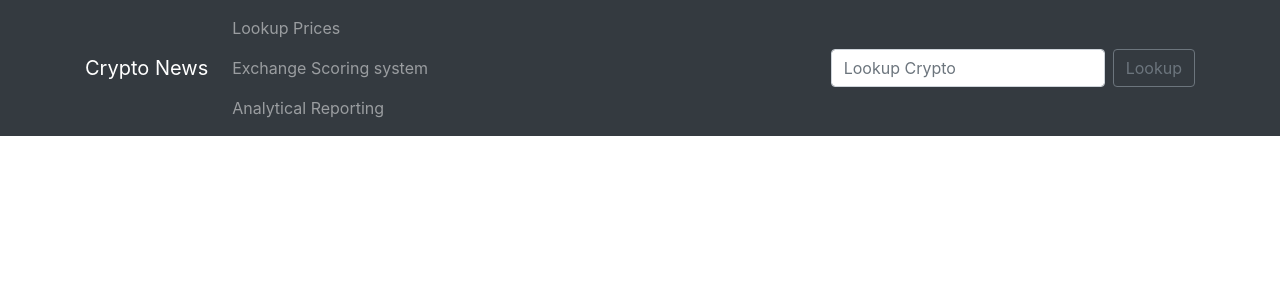
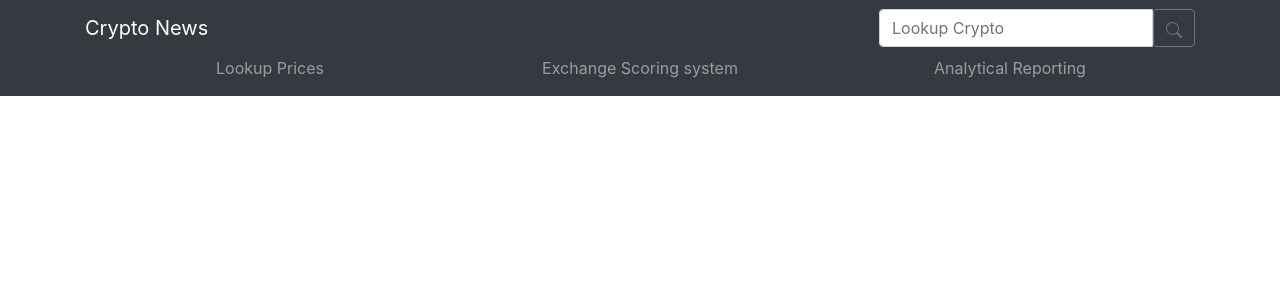
Before and after one commit to LOKaEDe/FITE7001_Project, a Django app: template crypto_news_app/templates/base.html in a window 1280 px wide. Shown: the top 300 px of the page. Run offline with Django 3.2, Linux system fonts and the light colour scheme; the template is opened without the code that fills it, so the values that code supplies are empty; some libraries are stand-ins or nearby versions.

Commit message:
update nav & home

```diff
--- a/crypto_news_app/templates/base.html
+++ b/crypto_news_app/templates/base.html
@@ -7,33 +7,47 @@
 
     <!-- Bootstrap CSS -->
     <link rel="stylesheet" href="https://stackpath.bootstrapcdn.com/bootstrap/4.1.3/css/bootstrap.min.css" integrity="sha384-MCw98/SFnGE8fJT3GXwEOngsV7Zt27NXFoaoApmYm81iuXoPkFOJwJ8ERdknLPMO" crossorigin="anonymous">
-
-    <title>Crypto News</title>
   </head>
   <body>
-  	<nav class="navbar navbar-expand-lg navbar-dark bg-dark">
-  		<div class="container">
-	  	  <a class="navbar-brand" href="{% url 'home' %}">Crypto News</a>
-	  	  <button class="navbar-toggler" type="button" data-toggle="collapse" data-target="#navbarSupportedContent" aria-controls="navbarSupportedContent" aria-expanded="false" aria-label="Toggle navigation">
+
+   	<nav class="navbar navbar-expand-lg navbar-dark bg-dark flex-column">
+  		<div class="container d-flex text-center">
+		  <button class="navbar-toggler border-0" type="button" data-toggle="collapse" data-target="#navbarSupportedContent" aria-controls="navbarSupportedContent" aria-expanded="false" aria-label="Toggle navigation">
 	  	    <span class="navbar-toggler-icon"></span>
 	  	  </button>
+	  	  <a class="navbar-brand mx-auto mx-lg-0" href="{% url 'home' %}">Crypto News</a>
+			<form class="form-inline my-2 my-lg-0 d-flex ml-auto" method="POST" action="{% url 'prices' %}">
+            {% csrf_token %}
+			  <div class="input-group">
+	  	        <input class="form-control" type="search" name="quote" placeholder="Lookup Crypto" aria-label="Search" />
+	  	          <button class="btn btn-outline-secondary" type="submit">
+				  <svg xmlns="http://www.w3.org/2000/svg" width="16" height="16" fill="currentColor" class="bi bi-search" viewBox="0 0 16 16">
+                    <path d="M11.742 10.344a6.5 6.5 0 1 0-1.397 1.398h-.001q.044.06.098.115l3.85 3.85a1 1 0 0 0 1.415-1.414l-3.85-3.85a1 1 0 0 0-.115-.1zM12 6.5a5.5 5.5 0 1 1-11 0 5.5 5.5 0 0 1 11 0"/>
+                  </svg>
+				  </button>
+			  </div>
+	  	    </form>
+		</div>
 
+
+		<div class="container">
 	  	  <div class="collapse navbar-collapse" id="navbarSupportedContent">
-	  	    <ul class="navbar-nav mr-auto">
+		    <ul class="navbar-nav nav-justified w-100">
 	  	      <li class="nav-item">
-	  	        <a class="nav-link" href="{% url 'prices' %}">Lookup Prices</a>
+	  	          <a class="nav-link" href="{% url 'prices' %}">Lookup Prices</a>
+			  </li>
+			  <li class="nav-item">
                   <a class="nav-link" href="{% url 'score' %}">Exchange Scoring system</a>
+			  </li>
+		      <li class="nav-item">
 				  <a class="nav-link" href="{% url 'report' %}">Analytical Reporting</a>
 	  	      </li>
 	  	    </ul>
-	  	    <form class="form-inline my-2 my-lg-0" method="POST" action="{% url 'prices' %}">
-            {% csrf_token %}
-	  	      <input class="form-control mr-sm-2" type="search" name="quote" placeholder="Lookup Crypto" aria-label="Search" />
-	  	      <button class="btn btn-outline-secondary my-2 my-sm-0" type="submit">Lookup</button>
-	  	    </form>
-	  	  </div>
-  	  </div>
+		  </div>
+		</div>
+
   	</nav>
+
   	<div>
   		{% block content %}
 	    {% endblock %}
@@ -44,5 +58,28 @@
     <script src="https://code.jquery.com/jquery-3.3.1.slim.min.js" integrity="sha384-q8i/X+965DzO0rT7abK41JStQIAqVgRVzpbzo5smXKp4YfRvH+8abtTE1Pi6jizo" crossorigin="anonymous"></script>
     <script src="https://cdnjs.cloudflare.com/ajax/libs/popper.js/1.14.3/umd/popper.min.js" integrity="sha384-ZMP7rVo3mIykV+2+9J3UJ46jBk0WLaUAdn689aCwoqbBJiSnjAK/l8WvCWPIPm49" crossorigin="anonymous"></script>
     <script src="https://stackpath.bootstrapcdn.com/bootstrap/4.1.3/js/bootstrap.min.js" integrity="sha384-ChfqqxuZUCnJSK3+MXmPNIyE6ZbWh2IMqE241rYiqJxyMiZ6OW/JmZQ5stwEULTy" crossorigin="anonymous"></script>
+
+		<!-- Data Table CSS -->
+        <link rel='stylesheet' href='https://cdn.datatables.net/1.13.5/css/dataTables.bootstrap5.min.css'>
+        <!-- Font Awesome CSS -->
+        <link rel='stylesheet' href='https://cdnjs.cloudflare.com/ajax/libs/font-awesome/4.6.3/css/font-awesome.min.css'>
+
+	<!-- Data Table JS -->
+<script src='https://cdn.datatables.net/1.13.5/js/jquery.dataTables.min.js'></script>
+<script src='https://cdn.datatables.net/responsive/2.1.0/js/dataTables.responsive.min.js'></script>
+<script src='https://cdn.datatables.net/1.13.5/js/dataTables.bootstrap5.min.js'></script>
+
+		<script>
+$(document).ready(function() {
+    $('#example').DataTable({
+      //disable sorting on last column
+      "columnDefs": [
+        { "orderable": false }
+      ],
+      "paging": false,
+      "info" : false
+    })
+} );
+		</script>
   </body>
 </html>
```
Also changed, not shown: crypto_news_app/templates/home_data.html (+30 -5 lines).
